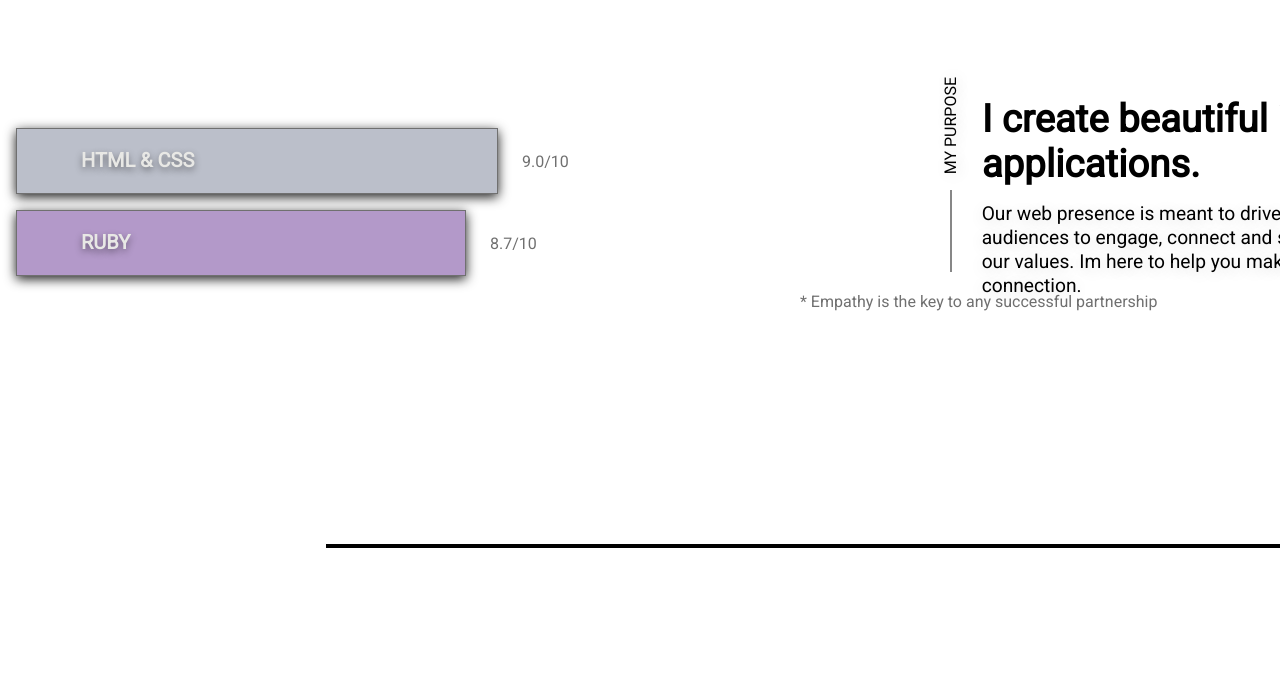
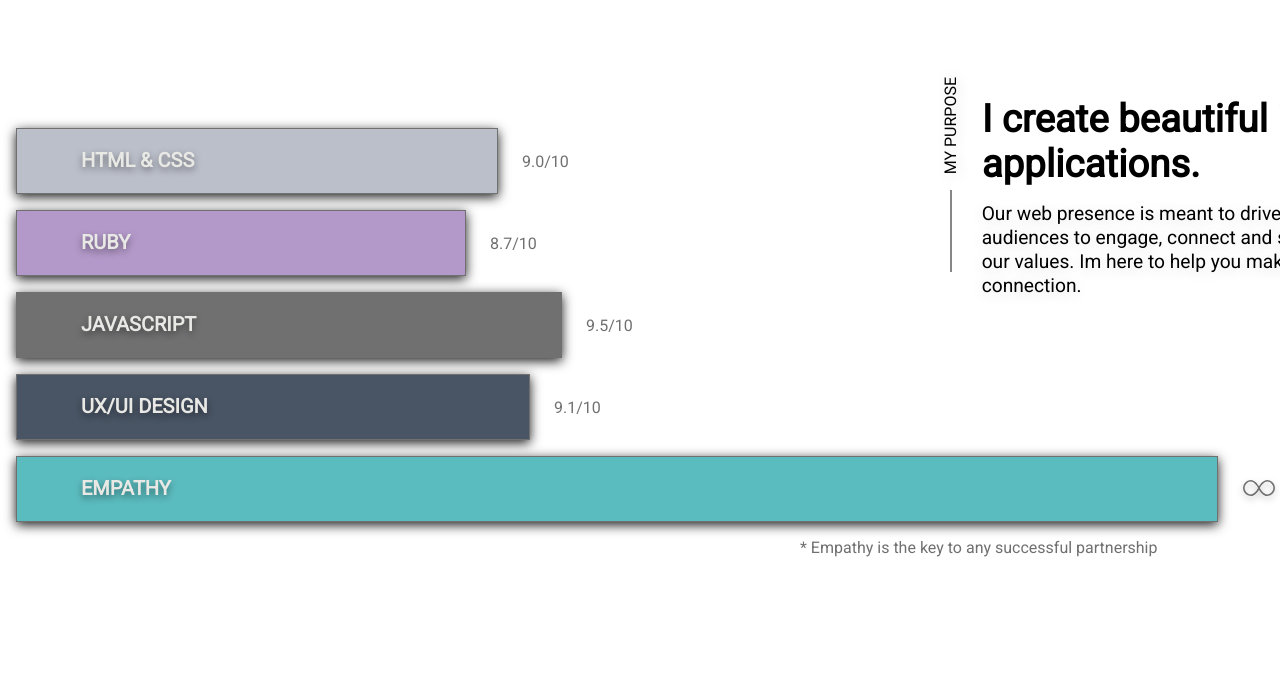
Before and after one commit to vincentcollis/Portfolio, a Gatsby site: page / in a window 1280 px wide. Shown: the part 2370-3048 px from the top of the page. Built offline with nearby package versions, Linux system fonts and the light colour scheme; Gatsby itself is replaced by a stand-in of ours.

Commit message:
edit section3 component

```diff
--- a/src/components/Bar.js
+++ b/src/components/Bar.js
@@ -6,7 +6,7 @@ import infinitySvg from '../images/infinity.svg'
 
 
 export default function Bar(props) {
-
+console.log(props.width)
     const InfinitySVG = styled.img`
         position: relative;
         top: 2rem;
--- a/src/components/Section3.js
+++ b/src/components/Section3.js
@@ -96,27 +96,27 @@ const Paragragh = styled.div`
 
 // Hash of skills to inject into Bar Component
 const bars = [
-    {skill:"HTML & CSS", color:"rgb(187, 191, 202)", rating:"9.0/10", width:"30em"},
-    {skill:"RUBY", color:"rgb(179, 153, 201)", rating:"8.7/10", width:"28em"},
-    {skill:"JAVASCRIPT", color:"#707070", rating:"9.5/10", width:"34em"},
-    {skill:"UX/UI DESIGN", color:"#495464", rating:"9.1/10", width:"32em"},
-    {skill:"EMPATHY", color:"#5bbcbf", rating:"", width:"75em"}
+    {skill:"HTML & CSS", color:"rgb(187, 191, 202)", rating:"9.0/10", width:"30rem"},
+    {skill:"RUBY", color:"rgb(179, 153, 201)", rating:"8.7/10", width:"28rem"},
+    {skill:"JAVASCRIPT", color:"#707070", rating:"9.5/10", width:"34rem"},
+    {skill:"UX/UI DESIGN", color:"#495464", rating:"9.1/10", width:"32rem"},
+    {skill:"EMPATHY", color:"#5bbcbf", rating:"", width:"75rem"}
 ]
 
 export default function Section3() {
-    console.log(bars[0].skill)
+    // console.log(bars[0].skill)
     return (
         <>
             <BarContainer id="skills">
                 {/* on deployment this code does not work */}
-                {/* {bars.map((x,i) => <Bar
+                {bars.map((x,i) => <Bar
                     key={i} skill= {x.skill} color={x.color} rating={x.rating} width={x.width}
-                />)} */}
+                />)}
 
-                <Bar key='1' skill= {bars[0].skill} color="rgb(187, 191, 202)" rating={bars[0].rating} width="30em"/>
+                {/* <Bar key='1' skill= {bars[0].skill} color="rgb(187, 191, 202)" rating={bars[0].rating} width="30em"/>
 
                 <Bar key='2' skill= {bars[1].skill} color="rgb(179, 153, 201)" rating={bars[1].rating} width="28em"/>
-                {/* <Bar skill= {bars[2].skill} color={bars[2].color} rating={bars[2].rating} width={bars[2].width}/>
+                <Bar skill= {bars[2].skill} color={bars[2].color} rating={bars[2].rating} width={bars[2].width}/>
                 <Bar skill= {bars[3].skill} color={bars[3].color} rating={bars[3].rating} width={bars[3].width}/>
                 <Bar skill= {bars[4].skill} color={bars[4].color} rating={bars[4].rating} width={bars[4].width}/> */}
 
```
